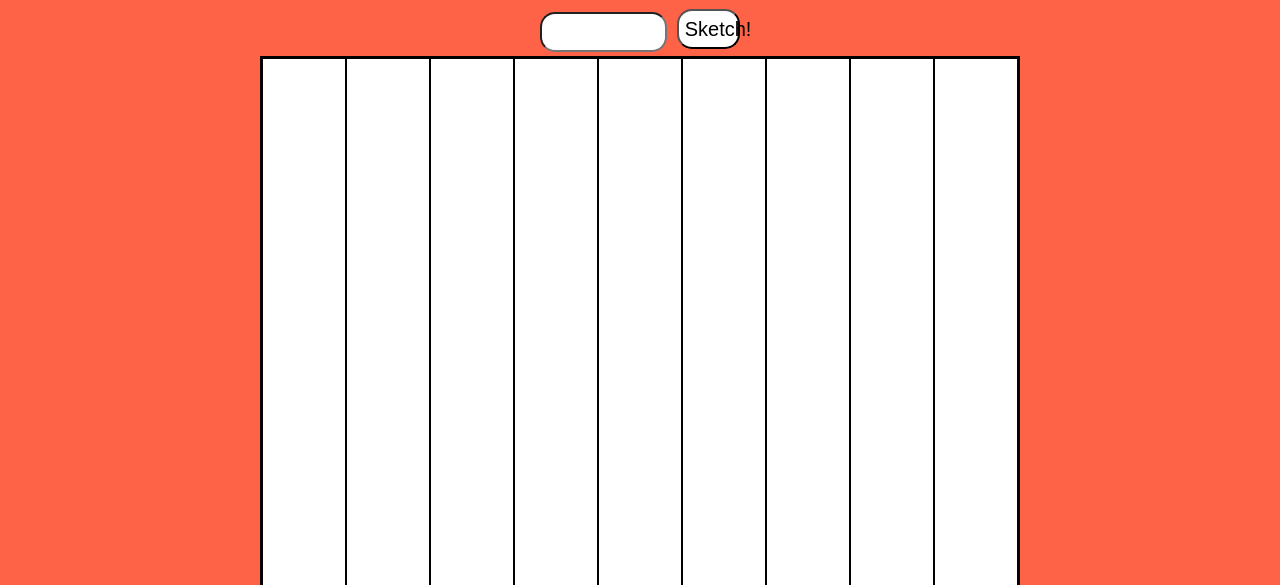
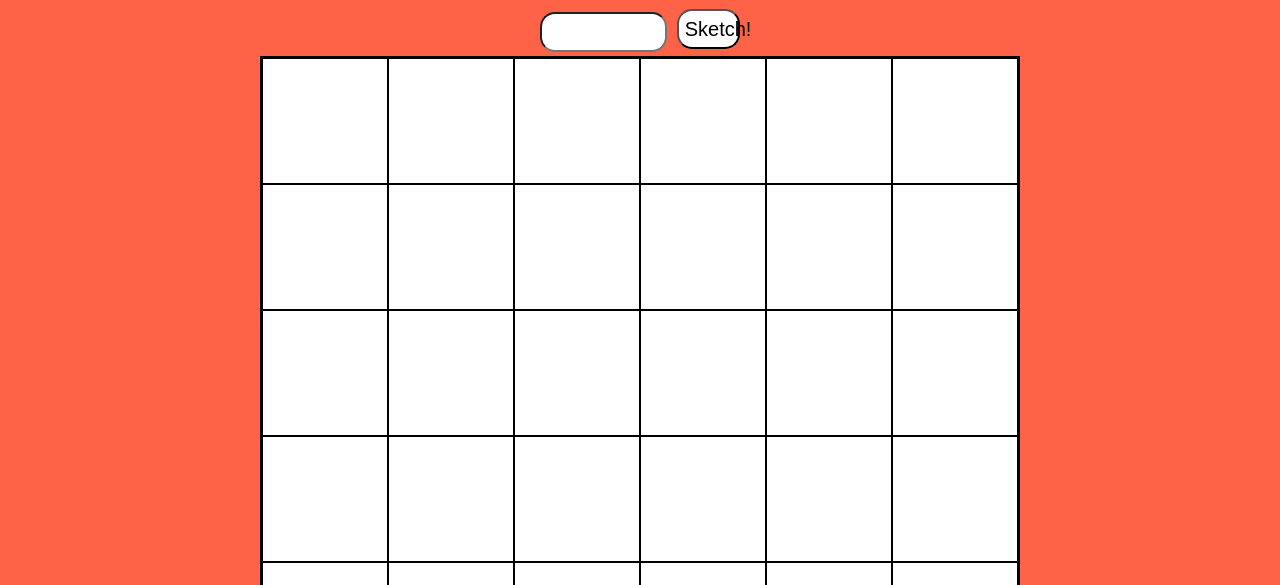
Before and after one commit to mozartdd/etch-a-Sketch, a plain HTML site: page index.html in a window 1280 px wide. Shown: the part 215-800 px from the top of the page. Drawn offline with Linux system fonts and the light colour scheme.

Commit message:
created equal div blocks which will become sketch board

```diff
--- a/script.js
+++ b/script.js
@@ -2,13 +2,11 @@ const container = document.querySelector('.container');
 const input = document.querySelector('input');
 const button = document.querySelector('button');
 
-let sizeOfGrid = 3;
+let sizeOfGrid = 6;
 
 // button.addEventListener('click', () => {
 //     sizeOfGrid = input.value;
 // });
-
-
 
 //LOOP TO CREATE DIV SQUARES EQUAL TO sizeOfGrid VARIABLE COUNT
 for (let i = 1; i <= sizeOfGrid * sizeOfGrid; i++) {
@@ -16,14 +14,15 @@ for (let i = 1; i <= sizeOfGrid * sizeOfGrid; i++) {
     container.appendChild(div);
 
 //DIV STYLING PART
-    div.style.flex = '1 1 0'
-    div.style.border = 'solid, 1px, black'
-    div.style.backgroundColor = 'white'
+    // div.style.flex = 'auto';
+    div.style.border = 'solid, 1px, black';
+    div.style.backgroundColor = 'white';
+    div.style.width = `${100 / sizeOfGrid}%`;
+    div.style.height = `${100 / sizeOfGrid}%`;
 
 //EVENT LISTENER TO CHANGE COLOR IF MOUSE IS OVER DIV
-    div.addEventListener('mouseover' , () => {
+    div.addEventListener('mouseenter' , () => {
         div.style.backgroundColor = ''
         div.classList.add('on-hover');
     })
-
 };
--- a/styles.css
+++ b/styles.css
@@ -5,7 +5,7 @@
 
 body {
     height: 100vh;
-    overflow: hidden;
+    /* overflow: hidden; */
     text-align: center;
     font-family: 'Lucida Sans', 'Lucida Sans Regular', 'Lucida Grande', 'Lucida Sans Unicode', Geneva, Verdana, sans-serif;
     font-size: 2em;
@@ -50,3 +50,7 @@ input, button {
 .on-hover {
     background-color: green;
 }
+
+.square {
+    aspect-ratio: 1 / 1;
+}
```
